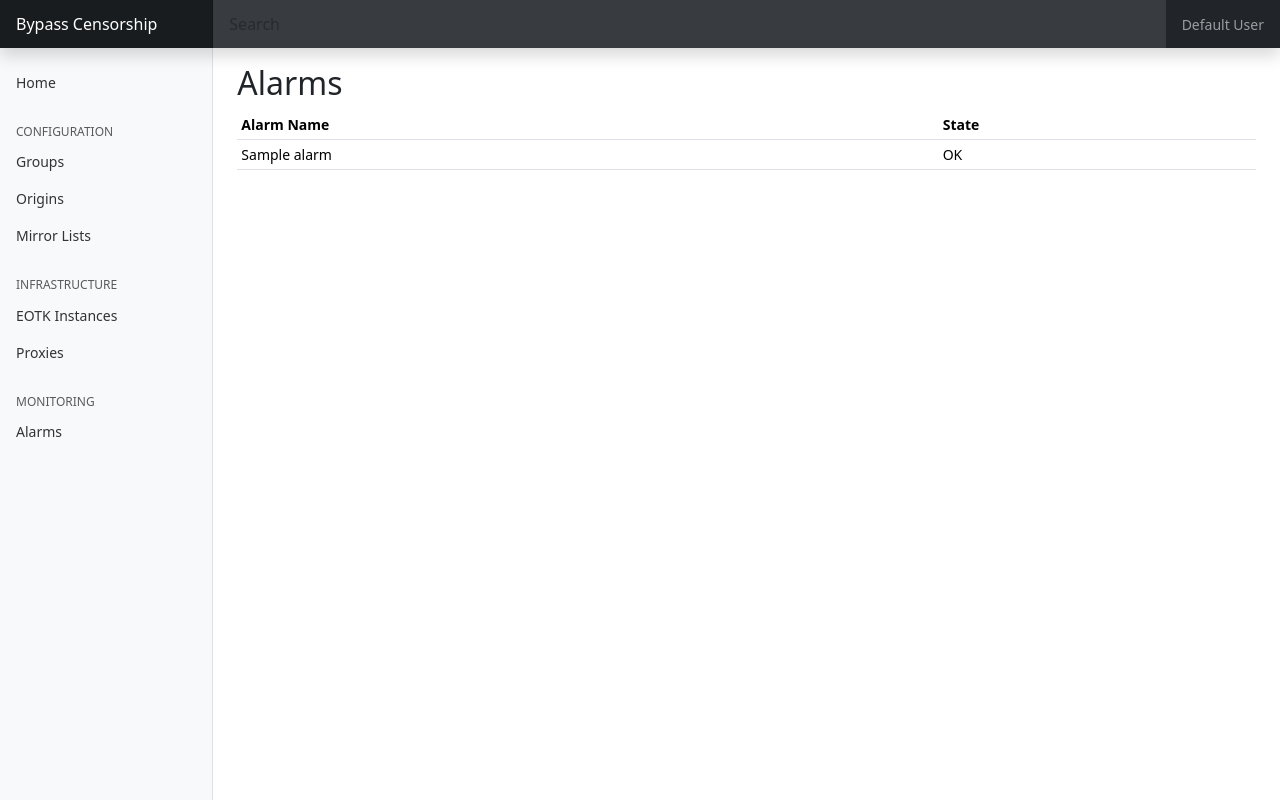
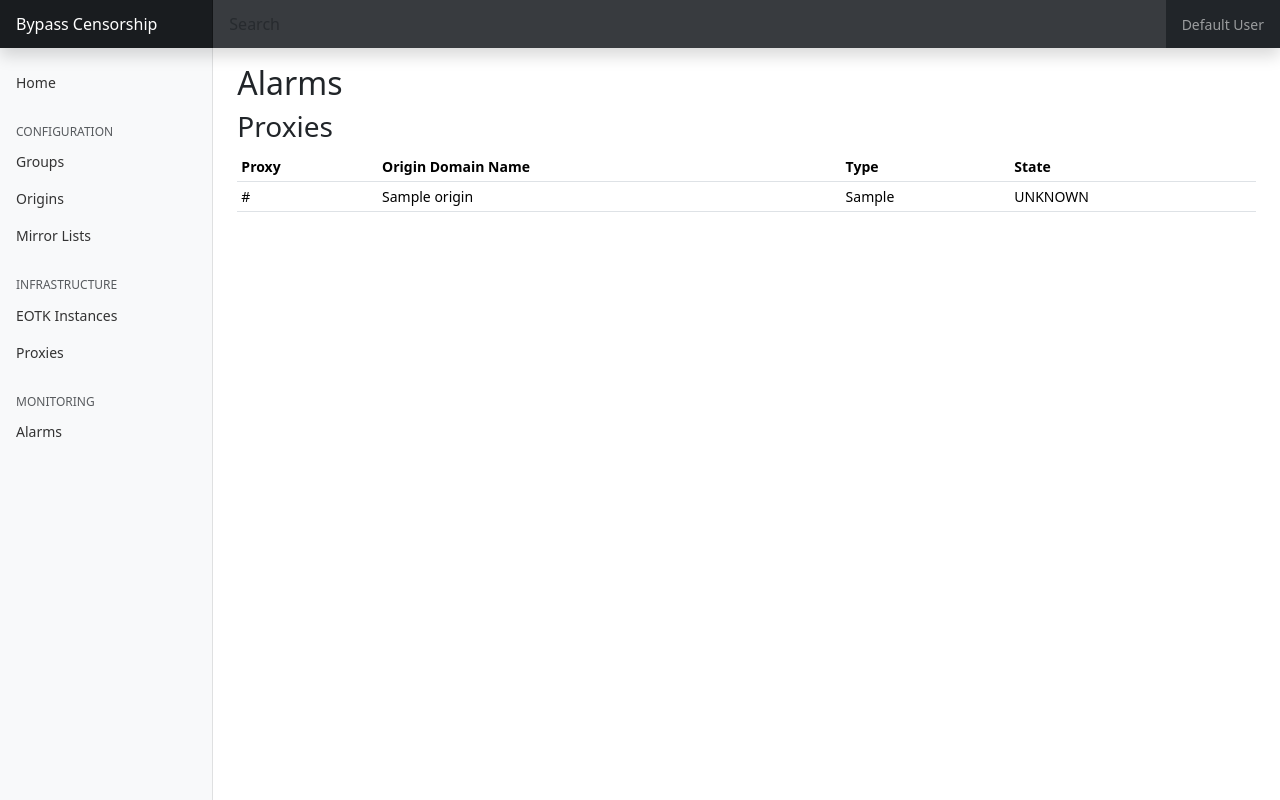
Before and after one commit to OpenTechFund/bypass-otf_proxy, a Flask app: template app/portal/templates/alarms.html.j2 in a window 1280 px wide. Run offline with Flask 2, Linux system fonts and the light colour scheme; tables that the repository leaves empty hold one stand-in row (values such as "Sample post"); the template is opened without the code that fills it: values that come from a table or form of the project are taken from there, most other values are stand-ins (such as "Sample title", 1, 10 or a date in 2020); parts of the project's set-up code (start-up, migrations or seed data) failed here and were passed over; some libraries are stand-ins or nearby versions.

Commit message:
Improve alarms overview page

```diff
--- a/app/portal/templates/alarms.html.j2
+++ b/app/portal/templates/alarms.html.j2
@@ -3,19 +3,24 @@
 
 {% block content %}
     <h1 class="h2 mt-3">Alarms</h1>
+    <h2 class="h3">Proxies</h2>
     <div class="table-responsive">
         <table class="table table-sm">
             <thead>
             <tr>
-                <th scope="col">Alarm Name</th>
+                <th scope="col">Proxy</th>
+                <th scope="col">Origin Domain Name</th>
+                <th scope="col">Type</th>
                 <th scope="col">State</th>
             </tr>
             </thead>
             <tbody>
-            {% for alarm in alarms %}
-                <tr class="bg-{% if alarm["StateValue"] == "OK" %}success{% elif alarm["StateValue"] == "INSUFFICIENT_DATA" %}dark{% else %}danger{% endif %} text-light">
-                    <td>{{ alarm["AlarmName"] }}</td>
-                    <td>{{ alarm["StateValue"] }}</td>
+            {% for alarm in proxy_alarms %}
+                <tr class="bg-{% if alarm.alarm_state.name == "OK" %}success{% elif alarm.alarm_state.name == "UNKNOWN" %}dark{% else %}danger{% endif %} text-light">
+                    <td>{{ alarm.proxy.url }}</td>
+                    <td>{{ alarm.proxy.origin.domain_name }}</td>
+                    <td>{{ alarm.alarm_type }}</td>
+                    <td>{{ alarm.alarm_state.name }}</td>
                 </tr>
             {% endfor %}
             </tbody>
```
Also changed, not shown: app/portal/__init__.py (+3 -11 lines).
